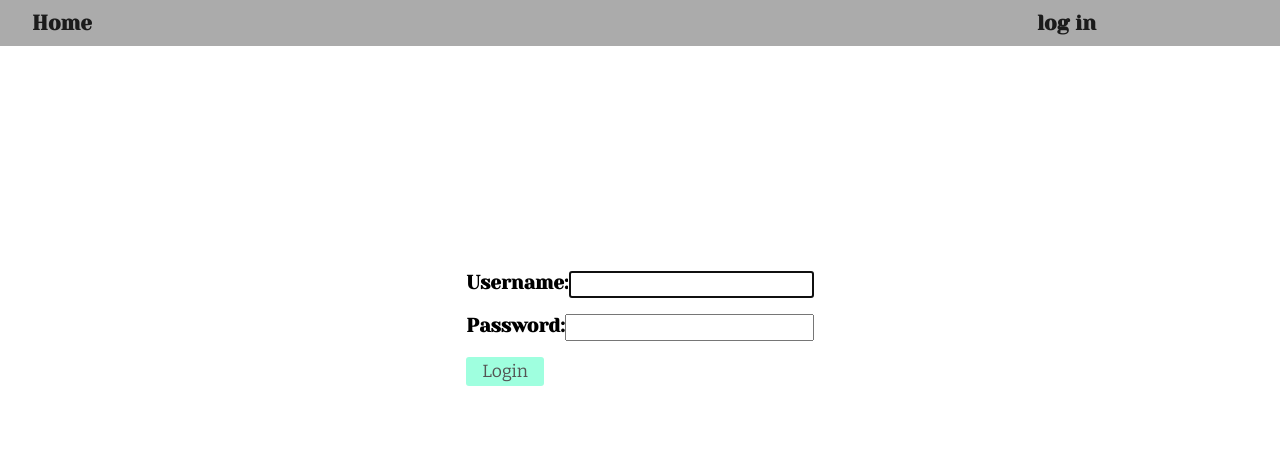
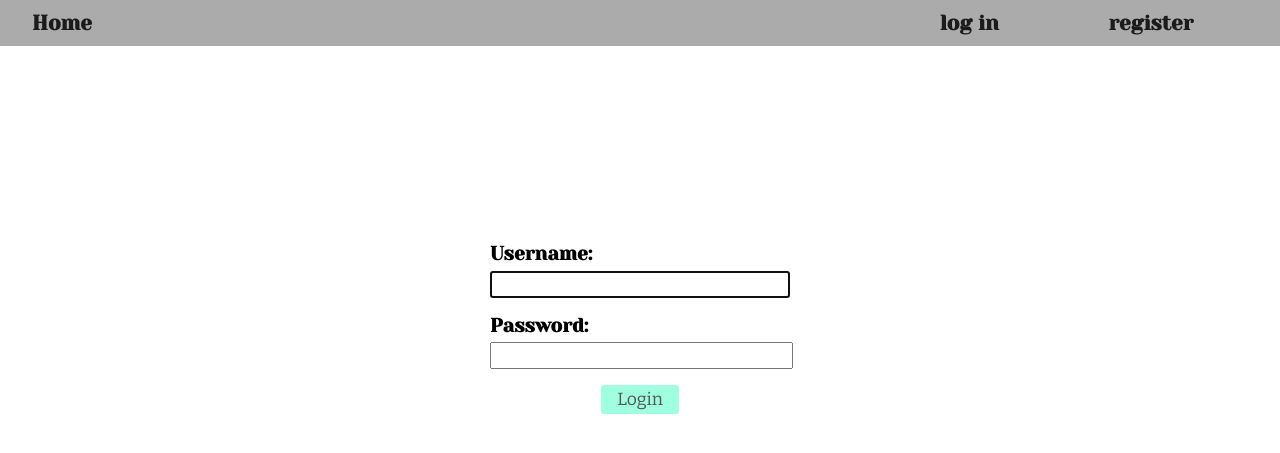
Before and after one commit to 0mppula/Python_Web_Applications, a Django app: page /login/ in a window 1280 px wide. Shown: the top 453 px of the page. Run offline with Django 3.2, Linux system fonts and the light colour scheme; some libraries are stand-ins or nearby versions.

Commit message:
Created user registeration template

```diff
--- a/blog/static/css/styles.css
+++ b/blog/static/css/styles.css
@@ -26,26 +26,30 @@ form {
     margin: 0 auto;
 }
 
+form label {
+    margin-bottom: 0.35rem;
+}
+
 form p {
     font-family: var(--titleFont);
     font-size: 1.2rem;
     margin-bottom: 1rem;
     font-weight: 600;
     display: flex;
-    justify-content: space-between;
-    width: 100%;
+    flex-direction: column;
+    width: 300px;
 }
 
 input[type="text" i] {
     font-family: var(--mainFont);
     font-size: 1.2rem;
-    width: 80%;
+    min-width: 300px;
 }
 
 input[type="password" i] {
     font-family: var(--mainFont);
     font-size: 1.2rem;
-    width: 80%;
+    min-width: 101%;
 }
 
 textarea {
@@ -204,6 +208,12 @@ textarea {
 /* End Blog Styles */
 
 /* Button Styles */
+.btn-container {
+    display: flex;
+    justify-content: center;
+    align-items: center;
+}
+
 .btn {
     padding: 0.25rem 1rem;
     border: none;
--- a/blog/templates/base.html
+++ b/blog/templates/base.html
@@ -31,6 +31,9 @@
                 <li>
                     <a href="{% url 'users:login' %}">log in</a>
                 </li>
+                <li>
+                    <a href="{% url 'users:register' %}">register</a>
+                </li>
             {% endif %}
         </ul>
     </div>
--- a/blog/templates/users/login.html
+++ b/blog/templates/users/login.html
@@ -13,11 +13,11 @@
             {% csrf_token %}
             {{ form.as_p }}
 
-            <div class="button-container">
+            <div class="btn-container">
                 <button class="login-btn btn">login</button>
             </div>
 
-            <input type="hidden" name="next" value="{% url 'blogs:index' %}">
+            <input type="hidden" name="next" value="{% url 'users:login' %}">
         </form>
     </div>
 
--- a/blog/users/urls.py
+++ b/blog/users/urls.py
@@ -12,4 +12,6 @@ urlpatterns = [
         name='login'),
     # Logout page
     path('logout/', views.logout_view, name='logout'),
+    # Register new account
+    path('register/', views.register, name='register'),
 ]
```
Also changed, not shown: blog/templates/users/register.html (added, +18 -0 lines), blog/users/views.py (+24 -1 lines), blog/db.sqlite3.
